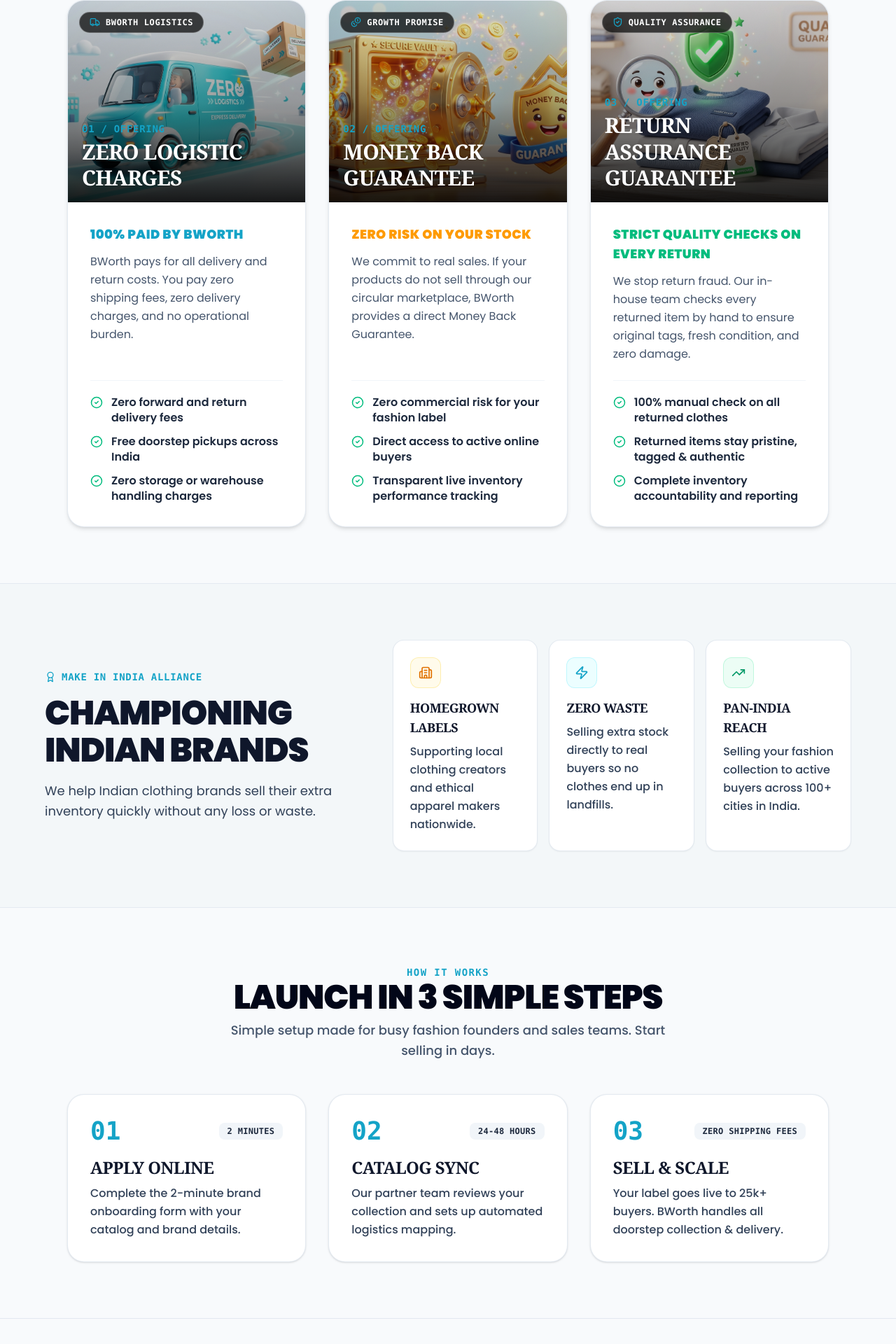
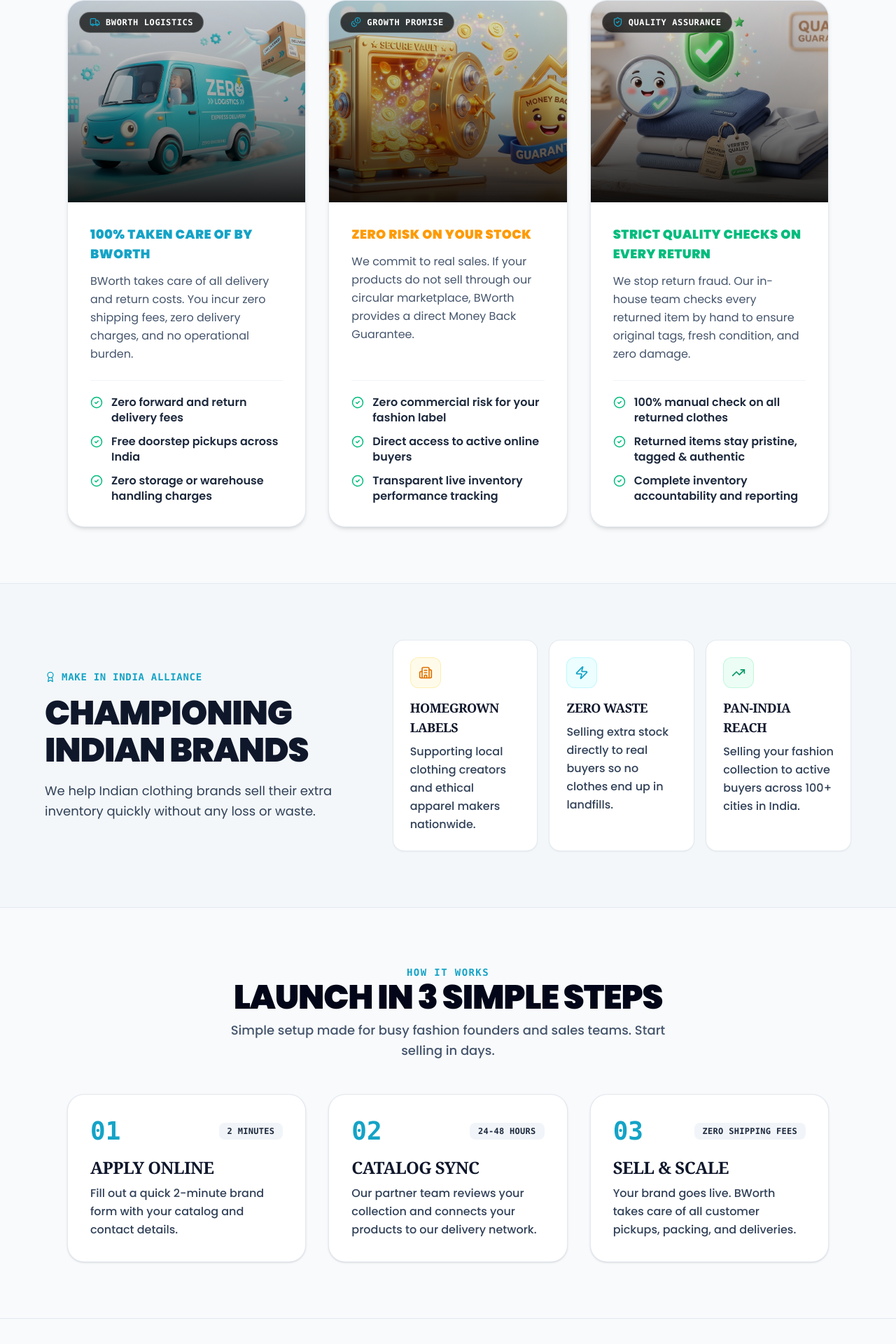
Before and after one commit to shaswat2031/Bworth, a Next.js app: page /brands in a window 1280 px wide. Shown: the part 1060-2980 px from the top of the page at 70% size. Built offline with nearby package versions, Linux system fonts and the light colour scheme.

Commit message:
feat: add brands page with partner showcase and onboarding offerings

```diff
--- a/app/brands/page.js
+++ b/app/brands/page.js
@@ -48,11 +48,11 @@
 // Brand Offerings
 const offerings = [
   {
-    number: "01",
-    title: "Zero Logistic Charges",
-    subtitle: "100% Paid by BWorth",
+    number: "",
+    title: "",
+    subtitle: "100% Taken Care of by BWorth",
     description:
-      "BWorth pays for all delivery and return costs. You pay zero shipping fees, zero delivery charges, and no operational burden.",
+      "BWorth takes care of all delivery and return costs. You incur zero shipping fees, zero delivery charges, and no operational burden.",
     points: [
       "Zero forward and return delivery fees",
       "Free doorstep pickups across India",
@@ -64,8 +64,8 @@
     accent: "text-[#14A3C7]",
   },
   {
-    number: "02",
-    title: "Money Back Guarantee",
+    number: "",
+    title: "",
     subtitle: "Zero Risk on Your Stock",
     description:
       "We commit to real sales. If your products do not sell through our circular marketplace, BWorth provides a direct Money Back Guarantee.",
@@ -80,8 +80,8 @@
     accent: "text-amber-500",
   },
   {
-    number: "03",
-    title: "Return Assurance Guarantee",
+    number: "",
+    title: "",
     subtitle: "Strict Quality Checks on Every Return",
     description:
       "We stop return fraud. Our in-house team checks every returned item by hand to ensure original tags, fresh condition, and zero damage.",
@@ -308,7 +308,7 @@
 
                   <div className="absolute bottom-4 left-5 right-5 text-white space-y-1">
                     <span className="text-xs sm:text-sm font-mono font-extrabold text-[#14A3C7] uppercase tracking-wider block">
-                      {item.number} / OFFERING
+                      {item.number}
                     </span>
                     <h3 className="text-2xl sm:text-3xl font-black uppercase tracking-tight leading-tight drop-shadow-sm">
                       {item.title}
@@ -500,19 +500,19 @@
             {
               step: "01",
               title: "Apply Online",
-              desc: "Complete the 2-minute brand onboarding form with your catalog and brand details.",
+              desc: "Fill out a quick 2-minute brand form with your catalog and contact details.",
               tag: "2 MINUTES",
             },
             {
               step: "02",
               title: "Catalog Sync",
-              desc: "Our partner team reviews your collection and sets up automated logistics mapping.",
+              desc: "Our partner team reviews your collection and connects your products to our delivery network.",
               tag: "24-48 HOURS",
             },
             {
               step: "03",
               title: "Sell & Scale",
-              desc: "Your label goes live to 25k+ buyers. BWorth handles all doorstep collection & delivery.",
+              desc: "Your brand goes live. BWorth takes care of all customer pickups, packing, and deliveries.",
               tag: "ZERO SHIPPING FEES",
             },
           ].map((s, idx) => (
@@ -629,13 +629,13 @@
         <div className="p-8 sm:p-12 rounded-3xl bg-gradient-to-r from-slate-950 via-[#0a2333] to-[#0d3448] text-white border border-white/20 shadow-2xl relative overflow-hidden text-center sm:text-left flex flex-col sm:flex-row items-center justify-between gap-6">
           <div className="space-y-3 max-w-xl">
             <span className="text-xs sm:text-sm font-mono font-bold uppercase tracking-widest text-[#14A3C7]">
-              JOIN THE CIRCULAR NETWORK
+              GROW YOUR BRAND
             </span>
             <h2 className="text-2xl sm:text-3xl md:text-4xl font-sans font-black uppercase tracking-tight text-white leading-tight">
-              Ready to Expand Your Reach With Zero Logistics Burden?
+              Ready to Expand Your Reach With Zero Delivery Costs?
             </h2>
             <p className="text-sm sm:text-base text-slate-300">
-              Apply today to get onboarded within 48 hours and unlock guaranteed sell-through.
+              Apply today to get onboarded within 48 hours and unlock guaranteed sales.
             </p>
           </div>
 
--- a/app/components/Hero.js
+++ b/app/components/Hero.js
@@ -333,9 +333,9 @@
 
               {/* Apple App Store (Coming Soon for iPhone) */}
               <div className="inline-flex items-center gap-2.5 bg-slate-900/90 text-white pl-3.5 pr-4 py-2 sm:py-2.5 rounded-full border border-white/20 backdrop-blur-md shadow-md shadow-sky-950/10 select-none">
-                <div className="w-7 h-7 rounded-full bg-white/15 flex items-center justify-center shrink-0">
-                  <svg className="w-3.5 h-3.5 fill-white" viewBox="0 0 170 170">
-                    <path d="M150.37 130.25c-2.45 5.66-5.35 10.87-8.71 15.66-4.58 6.53-8.33 11.05-11.22 13.56-4.48 4.12-9.28 6.23-14.42 6.35-3.69 0-8.14-1.05-13.32-3.18-5.19-2.12-9.97-3.17-14.34-3.17-4.58 0-9.49 1.05-14.75 3.17-5.26 2.13-9.5 3.24-12.74 3.35-4.35.13-9.16-1.9-14.42-6.08-3.69-3.04-7.69-7.85-12-14.42-6.53-9.98-11.53-21.36-15-34.12-3.48-12.76-5.22-24.97-5.22-36.63 0-16.1 4.35-29.47 13.06-40.11 8.71-10.64 19.38-16.03 32.02-16.16 4.35 0 9.29 1.15 14.81 3.44 5.53 2.29 9.38 3.5 11.56 3.63 1.95 0 5.86-1.22 11.73-3.68 5.87-2.46 10.81-3.62 14.82-3.48 11.54.49 20.9 4.67 28.09 12.54-9.98 6.08-14.9 14.89-14.77 26.43.14 9.12 3.65 16.78 10.53 22.97 6.87 6.19 14.89 9.53 24.06 10.02-2.18 6.53-4.9 13.16-8.16 19.89zm-31.57-106.84c.14 2.83-.55 5.8-2.07 8.91-1.52 3.11-3.6 5.83-6.24 8.16-2.83 2.45-5.94 4.19-9.33 5.22-.38-2.61-.17-5.32.63-8.13.8-2.81 2.21-5.5 4.23-8.07 2.02-2.57 4.54-4.59 7.56-6.06 3.02-1.47 5.76-2.15 8.22-2.03z" />
+                <div className="w-7 h-7 rounded-full bg-white/10 border border-white/10 flex items-center justify-center shrink-0">
+                  <svg className="w-3.5 h-3.5 fill-white" viewBox="0 0 24 24">
+                    <path d="M18.71 19.5c-.83 1.24-1.71 2.45-3.05 2.47-1.34.03-1.77-.79-3.29-.79-1.53 0-2 .77-3.27.82-1.31.05-2.3-1.32-3.14-2.53C4.25 17 2.94 12.45 4.7 9.39c.87-1.52 2.43-2.48 4.12-2.51 1.28-.02 2.5.87 3.29.87.78 0 2.26-1.07 3.81-.91.65.03 2.47.26 3.64 1.98-.09.06-2.17 1.28-2.15 3.81.03 3.02 2.65 4.03 2.68 4.04-.03.07-.42 1.44-1.38 2.83M15.97 6.47c.63-.78 1.07-1.85.95-2.94-.93.04-2.03.63-2.68 1.4-.58.67-1.09 1.76-.95 2.82 1.03.08 2.06-.52 2.68-1.28" />
                   </svg>
                 </div>
                 <div className="flex flex-col text-left">
```
Lines whose indentation alone changed are shown as unchanged.
